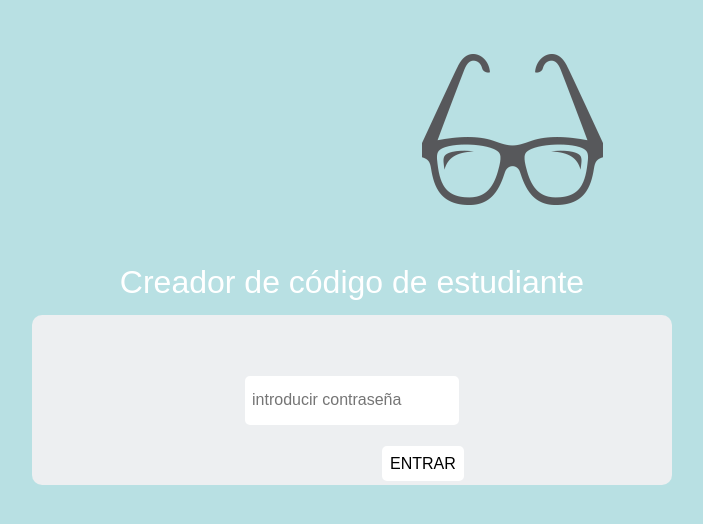
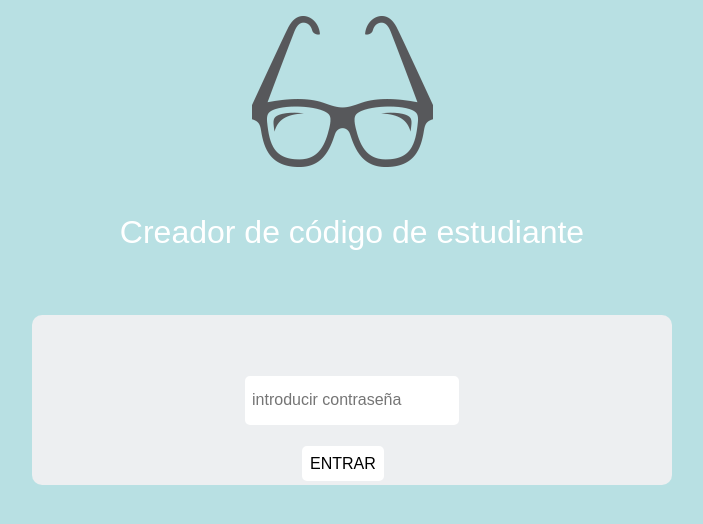
Before and after one commit to Laboratoria/LIM010-Cipher, a website: page src/index.html in a window 1280 px wide. Shown: the whole page, without its empty margins (288-991 px from the left). Drawn offline with Linux system fonts and the light colour scheme.

Commit message:
agregando cambios en css

```diff
--- a/src/style.css
+++ b/src/style.css
@@ -32,6 +32,8 @@ h1{
     font-family: Arial;
     font-weight:normal;
     margin: 2em auto 0px;
+    position: relative;
+    top:150px;
 }
 .login{
     background: #edeff1;
@@ -146,7 +148,7 @@ input[type="button"]{
     border-radius:5px;
     -moz-border-radius:5px;
     position: relative;
-    left:350px;
+    left:270px;
     top:60px;
     -webkit-transition-duration: 0.6s;
     transition-duration:0.6;
@@ -165,12 +167,8 @@ input[type="button"]{
 }
 #imagen{
     position:absolute;
-    top:30px;
-    left:620px;
-}
-h1{
-    position: relative;
-    top:200px
+    top:-8px;
+    left:450px;
 }
 #error{
     position: relative;
```
Also changed, not shown: src/index.html (+1 -0 lines).
